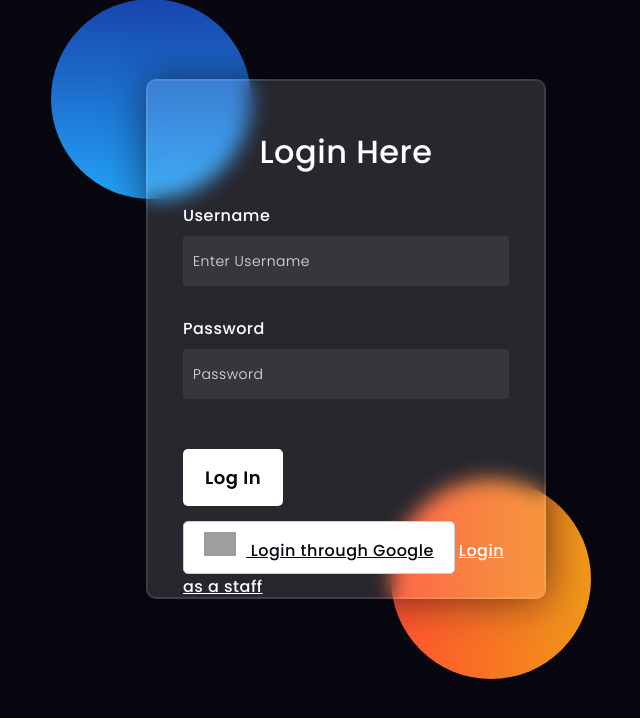
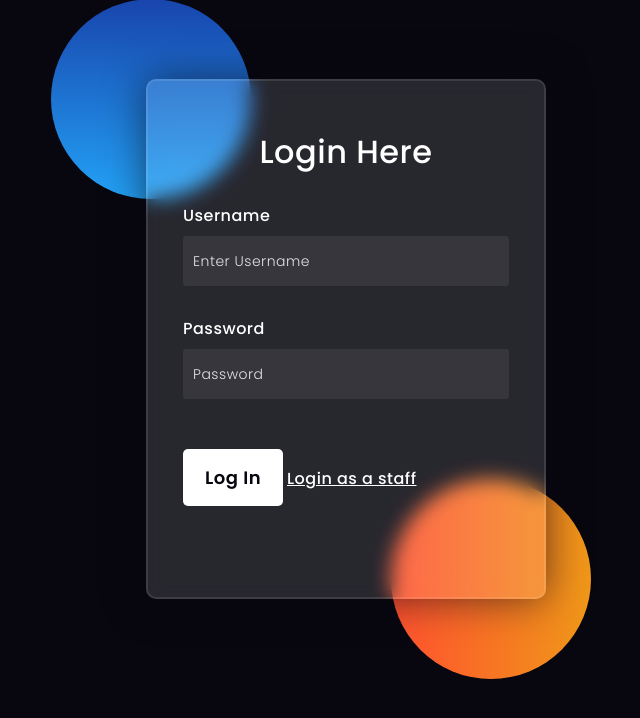
Before and after one commit to vyoma-bits/Train-Booking-platform, a Django app: page /train/custlogin in a window 1280 px wide. Shown: the part 61-779 px from the top of the page, without its empty margins (294-934 px from the left). Run offline with Django 5.2, Linux system fonts and the light colour scheme; grey boxes are pictures that could not be loaded.

Commit message:
Update loginc.html

```diff
--- a/train/templates/train/loginc.html
+++ b/train/templates/train/loginc.html
@@ -177,9 +177,9 @@ button{
         <input type="password" placeholder="Password" id="password" name="pass">
 
         <button type="submit">Log In</button>
-        <a href="{% url 'social:begin' 'google-oauth2' %}" class="google-login-button">
+       <!-- <a href="{% url 'social:begin' 'google-oauth2' %}" class="google-login-button">
             <img src="https://secure.lobostaffing.com/assets/google_login-d6feb768e1770201ded9635d4422d582.png" alt="Login with Google"> Login through Google
-        </a>
+        </a>  -->
         <a href="ab"> Login as a staff </a>
 
 
```
